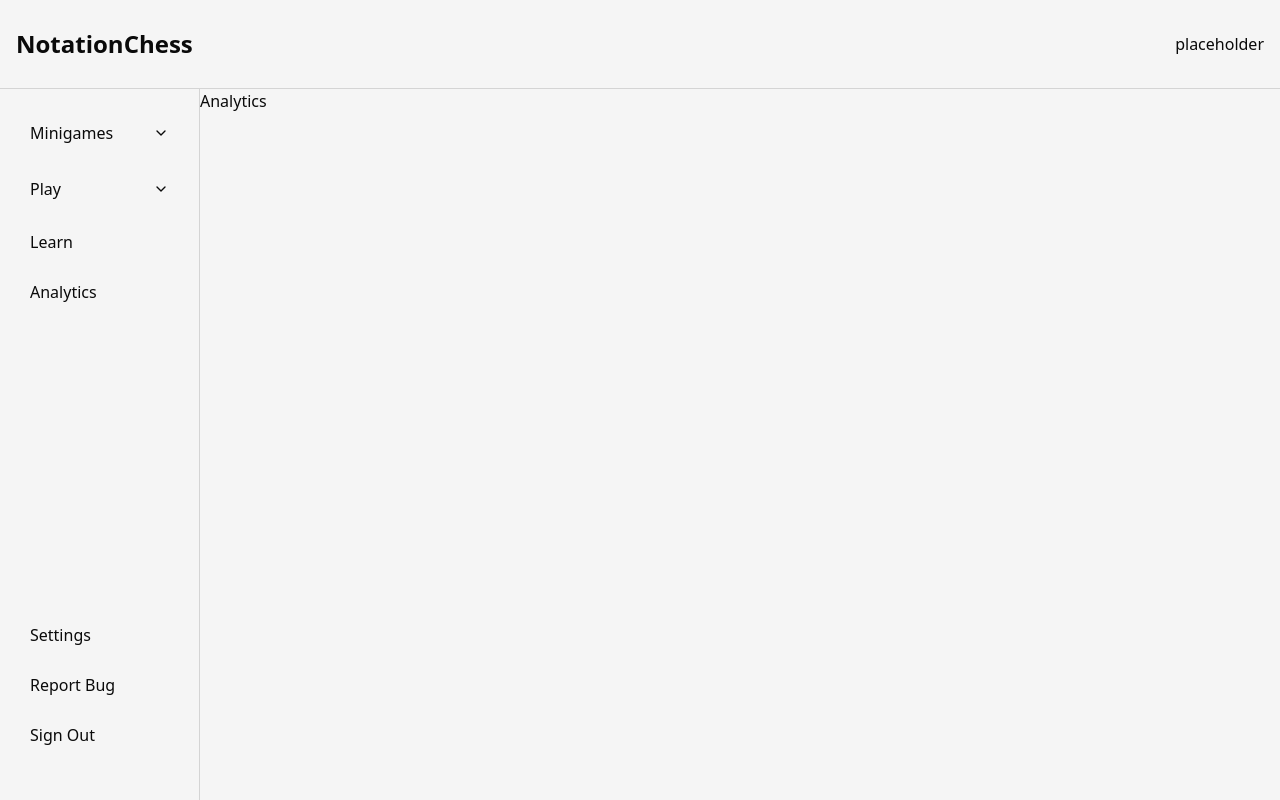
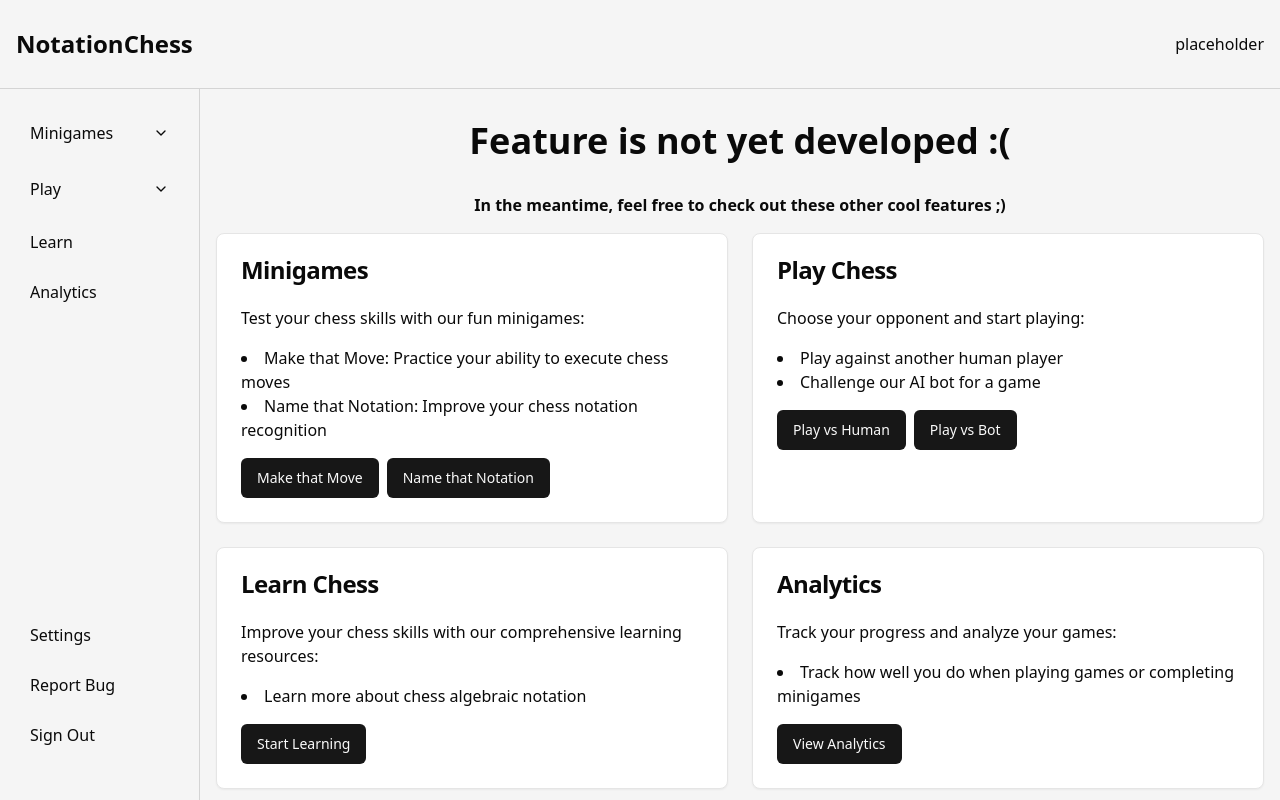
Before and after one commit to jsbyrd/chess-notation-trainer-frontend, a React (Vite) app: page /analytics in a window 1280 px wide. Built offline with nearby package versions, Linux system fonts and the light colour scheme.

Commit message:
Remove some console.logs and handle case where user selects 'random' as color choice for multiplayer

```diff
--- a/src/components/Navbar.tsx
+++ b/src/components/Navbar.tsx
@@ -104,12 +104,12 @@ const Navbar = () => {
         </Link>
       </div>
       <div className={`${classes.navSectionContainer}`}>
-        <Link to="settings">
+        <Link to="/settings">
           <div className={`${classes.navElement} ${classes.clickableElement}`}>
             Settings
           </div>
         </Link>
-        <Link to="report-bug">
+        <Link to="/report-bug">
           <div className={`${classes.navElement} ${classes.clickableElement}`}>
             Report Bug
           </div>
--- a/src/pages/Error.tsx
+++ b/src/pages/Error.tsx
@@ -1,5 +1,67 @@
-const Error = () => {
-  return <div>Error</div>;
+import React, { useState, useEffect } from "react";
+import { useNavigate } from "react-router-dom";
+import { Button } from "@/components/ui/button";
+import { AlertCircle } from "lucide-react";
+
+const ErrorPage: React.FC = () => {
+  const [countdown, setCountdown] = useState(10);
+  const navigate = useNavigate();
+
+  useEffect(() => {
+    const timer = setInterval(() => {
+      setCountdown((prevCount) => {
+        if (prevCount === 1) {
+          clearInterval(timer);
+          navigate("/");
+        }
+        return prevCount - 1;
+      });
+    }, 1000);
+
+    return () => clearInterval(timer);
+  }, [navigate]);
+
+  const handleSkipClick = () => {
+    navigate("/");
+  };
+
+  return (
+    <div className="flex flex-col items-center justify-center min-h-screen bg-gray-100">
+      <div className="p-8 bg-white rounded-xl shadow-md max-w-md w-full text-center space-y-6">
+        <div className="flex justify-center">
+          <AlertCircle className="h-24 w-24 text-red-500 animate-pulse" />
+        </div>
+
+        <h1 className="text-4xl font-bold text-gray-800">Oops!</h1>
+
+        <p className="text-xl text-gray-600">Page not found</p>
+
+        <div className="text-lg font-semibold text-blue-600">
+          Redirecting you to home in{" "}
+          <span className="inline-block w-8 h-8 leading-8 text-white bg-blue-600 rounded-full">
+            {countdown}
+          </span>
+        </div>
+
+        <div className="relative pt-8">
+          <div className="h-2 bg-gray-200 rounded-full overflow-hidden">
+            <div
+              className="h-full bg-blue-600 transition-all duration-1000 ease-linear"
+              style={{ width: `${(countdown / 10) * 100}%` }}
+            />
+          </div>
+        </div>
+
+        <Button onClick={handleSkipClick} variant="outline">
+          Skip to Home
+        </Button>
+
+        <p className="text-sm text-gray-500 italic">
+          "In chess, as in life, not every move goes as planned."
+        </p>
+      </div>
+    </div>
+  );
 };
 
-export default Error;
+export default ErrorPage;
--- a/src/pages/NameNotationGame.tsx
+++ b/src/pages/NameNotationGame.tsx
@@ -56,7 +56,6 @@ const NameNotationGame = () => {
 
   useEffect(() => {
     generateNextPosition();
-    console.log("hi");
     // eslint-disable-next-line react-hooks/exhaustive-deps
   }, []);
 
--- a/src/pages/PlayHuman/PlayHumanGame.tsx
+++ b/src/pages/PlayHuman/PlayHumanGame.tsx
@@ -105,8 +105,7 @@ const PlayHumanGame = (props: PlayHumanGameProps) => {
       move: userAnswer,
     };
 
-    const res = await makeMove(reqBody);
-    console.log(res);
+    await makeMove(reqBody);
   };
 
   const handleMoveDrop = async (
@@ -123,8 +122,6 @@ const PlayHumanGame = (props: PlayHumanGameProps) => {
         promotion: promotionPiece ? promotionPiece[1].toLowerCase() : "q",
       });
 
-      console.log("gameId", gameId);
-
       const moveMade = newGameState.history()[0];
 
       const reqBody: MakeMoveDTO = {
@@ -133,8 +130,8 @@ const PlayHumanGame = (props: PlayHumanGameProps) => {
         move: moveMade,
       };
 
-      const res = await makeMove(reqBody);
-      console.log(res);
+      await makeMove(reqBody);
+
       return true;
     } catch {
       return false;
--- a/src/pages/PlayHuman/PlayHumanManager.tsx
+++ b/src/pages/PlayHuman/PlayHumanManager.tsx
@@ -76,12 +76,16 @@ const PlayHumanManager = () => {
   );
 
   const handleCreateGame = useCallback(async () => {
-    // TODO: Handle "random" selection
+    let color = colorPreference;
+    if (color === "random") {
+      color = Math.random() < 0.5 ? "white" : "black";
+    }
+
     const reqBody: CreateGameRequestDTO = {
       playerId: username,
-      color: colorPreference,
+      color: color,
     };
-    console.log(reqBody.color);
+
     const res = await createGame(reqBody);
     handleSocketConnection(res.gameId);
     setGameId(res.gameId);
@@ -93,17 +97,15 @@ const PlayHumanManager = () => {
       gameId: gameId ?? "",
       playerId: username,
     };
-    console.log(gameId);
+
     const res = await joinGame(reqBody);
-    console.log(res);
+
     handleSocketConnection(gameId ?? "");
     setOpponentName(res.player1Id);
     setColorPreference(res.player2Color);
     setGameId(res.gameId);
     setGameState(res.gameState);
   }, [gameId, handleSocketConnection, username]);
-
-  console.log(colorPreference);
 
   const renderAppropriatePage = useCallback(() => {
     switch (gameState) {
--- /dev/null
+++ b/src/pages/UnderDevelopment.tsx
@@ -0,0 +1,100 @@
+import { Card, CardContent, CardHeader, CardTitle } from "@/components/ui/card";
+import { Button } from "@/components/ui/button";
+import { Link } from "react-router-dom";
+
+const UnderDevelopment = () => {
+  return (
+    <div className="container mx-auto px-4 py-8">
+      <h1 className="text-4xl font-bold mb-8 text-center">
+        Feature is not yet developed :(
+      </h1>
+
+      <h3 className="text-center font-bold px-4 pb-4">
+        In the meantime, feel free to check out these other cool features ;)
+      </h3>
+
+      <div className="grid grid-cols-1 md:grid-cols-2 gap-6">
+        <Card>
+          <CardHeader>
+            <CardTitle>Minigames</CardTitle>
+          </CardHeader>
+          <CardContent>
+            <p className="mb-4">
+              Test your chess skills with our fun minigames:
+            </p>
+            <ul className="list-disc list-inside mb-4">
+              <li>
+                Make that Move: Practice your ability to execute chess moves
+              </li>
+              <li>
+                Name that Notation: Improve your chess notation recognition
+              </li>
+            </ul>
+            <Link to="/make-move">
+              <Button className="mr-2">Make that Move</Button>
+            </Link>
+            <Link to="/name-notation">
+              <Button>Name that Notation</Button>
+            </Link>
+          </CardContent>
+        </Card>
+
+        <Card>
+          <CardHeader>
+            <CardTitle>Play Chess</CardTitle>
+          </CardHeader>
+          <CardContent>
+            <p className="mb-4">Choose your opponent and start playing:</p>
+            <ul className="list-disc list-inside mb-4">
+              <li>Play against another human player</li>
+              <li>Challenge our AI bot for a game</li>
+            </ul>
+            <Link to="/play-human">
+              <Button className="mr-2">Play vs Human</Button>
+            </Link>
+            <Link to="/play-bot">
+              <Button>Play vs Bot</Button>
+            </Link>
+          </CardContent>
+        </Card>
+
+        <Card>
+          <CardHeader>
+            <CardTitle>Learn Chess</CardTitle>
+          </CardHeader>
+          <CardContent>
+            <p className="mb-4">
+              Improve your chess skills with our comprehensive learning
+              resources:
+            </p>
+            <ul className="list-disc list-inside mb-4">
+              <li>Learn more about chess algebraic notation</li>
+            </ul>
+            <Link to="/learn">
+              <Button>Start Learning</Button>
+            </Link>
+          </CardContent>
+        </Card>
+
+        <Card>
+          <CardHeader>
+            <CardTitle>Analytics</CardTitle>
+          </CardHeader>
+          <CardContent>
+            <p className="mb-4">Track your progress and analyze your games:</p>
+            <ul className="list-disc list-inside mb-4">
+              <li>
+                Track how well you do when playing games or completing minigames
+              </li>
+            </ul>
+            <Link to="/analytics">
+              <Button>View Analytics</Button>
+            </Link>
+          </CardContent>
+        </Card>
+      </div>
+    </div>
+  );
+};
+
+export default UnderDevelopment;
--- a/src/services/gameService.ts
+++ b/src/services/gameService.ts
@@ -30,7 +30,7 @@ export const createGame = async (body: CreateGameRequestDTO) => {
     }
 
     const json = await response.json();
-    console.log(json);
+
     return json;
   } catch (error) {
     console.error(error.message);
@@ -51,7 +51,7 @@ export const joinGame = async (body: JoinGameRequestDTO) => {
     }
 
     const json = await response.json();
-    console.log(json);
+
     return json;
   } catch (error) {
     console.error(error.message);
@@ -72,7 +72,7 @@ export const makeMove = async (body: MakeMoveDTO) => {
     }
 
     const json = await response.json();
-    console.log(json);
+
     return json;
   } catch (error) {
     console.error(error.message);
```
Also changed, not shown: src/App.tsx (+4 -3 lines).
